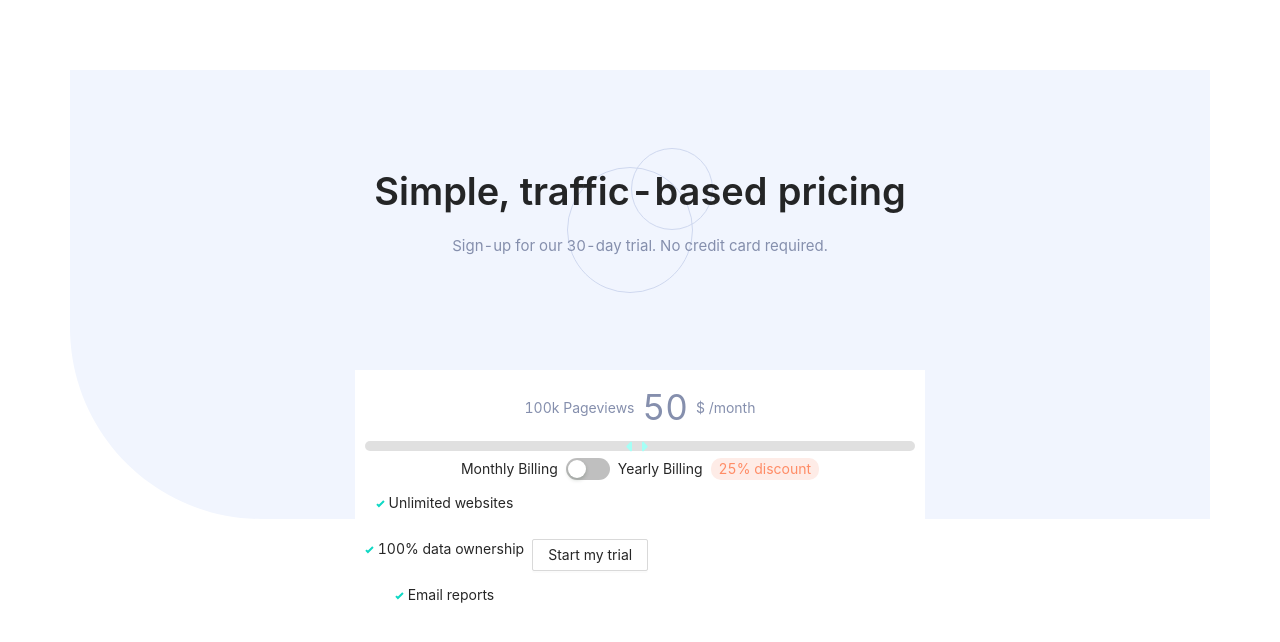
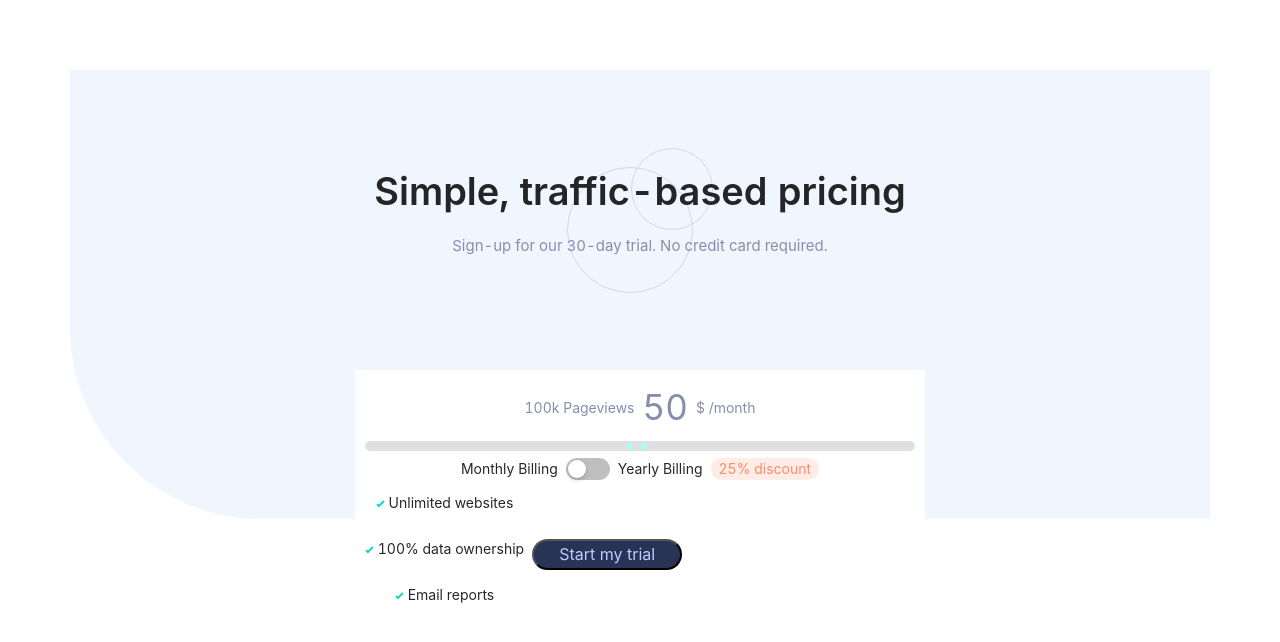
Before and after one commit to Laaggan/front-end-mentor-challenge, a React (Create React App) app in the folder front-end-mentor/: page / in a window 1280 px wide. Shown: the top 642 px of the page. Built offline with nearby package versions, Linux system fonts and the light colour scheme.

Commit message:
Styling of button

```diff
--- a/front-end-mentor/src/App.css
+++ b/front-end-mentor/src/App.css
@@ -41,6 +41,15 @@ p{
   width: 50%;
   padding: 10px;
   background-color: #fff;
+}
+
+#start-my-trial{
+  font-size: medium;
+  border-radius: 5em;
+  white-space: nowrap;
+  width: 150px;
+  color:  hsl(226, 100%, 87%);
+  background-color: hsl(227, 35%, 25%);
 }
 
 /* .main-app{
--- a/front-end-mentor/src/AppFooter.js
+++ b/front-end-mentor/src/AppFooter.js
@@ -19,7 +19,7 @@ function AppCalculation() {
             </List.Item>
           )}
         />
-        <Button type="default">Start my trial</Button>
+        <button id="start-my-trial">Start my trial</button>
       </Space>
     </div>
   );
```
Also changed, not shown: front-end-mentor/src/AppCalculation.js (+12 -4 lines).
